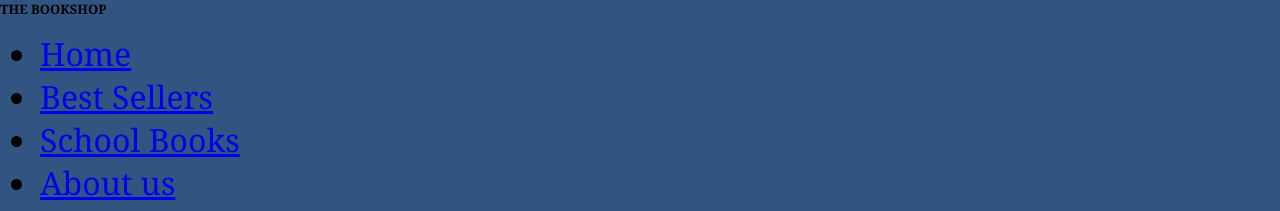
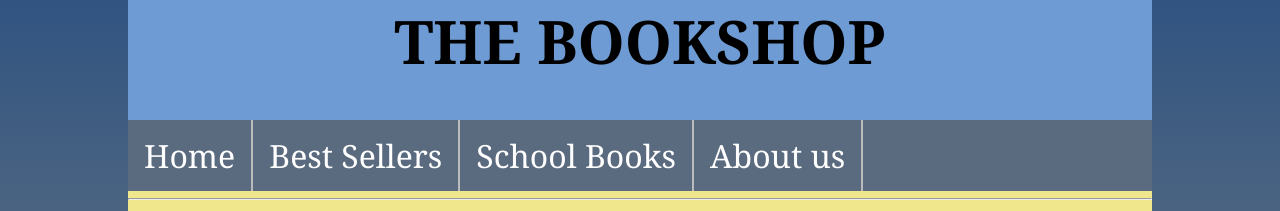
Before and after one commit to BMNyabuto/HTML_CSS_Example, a plain HTML site: page index.html in a window 1280 px wide. Shown: the top 211 px of the page. Drawn offline with Linux system fonts and the light colour scheme.

Commit message:
Added the completed css file

```diff
--- a/EXT_CSS.css
+++ b/EXT_CSS.css
@@ -1,16 +1,72 @@
 body {
-	font-family: cambria;
-	background-color: #315481;
-	background-image: linear-gradient(to bottom, #315481, #918e82 100%);
+  font-family: sans-serif;
+  background-color: #315481;
+  background-image: linear-gradient(to bottom, #315481, #918e82 100%);
+  background-attachment: fixed;
+  font-color: white;
 
-	position: absolute;
-	top:0;
-	bottom:0;
-	left:0;
-	right:0
+  position: absolute;
+  top: 0;
+  bottom: 0;
+  left: 0;
+  right: 0;
 
-	padding: 20;
-	margin:0;
+  padding: 20;
+  margin: 0;
 
-	font-size: 14px;
+  font-size: 14px;
 }
+
+ .maindiv {
+  width: 80%;
+  margin: 0 auto;
+  height: 150%;
+  background: khaki;
+  float: center;
+
+}
+ .sitetitle {
+  width: 100%;
+  margin: 0 auto;
+  height: 10%;
+  background: #6e9bd3;
+  float: center;
+  font-size: 60px;
+  text-align: center
+}
+
+ .BestSellas {
+  width: 100%;
+  height:60;
+  margin: 0 auto;
+  height: 10%;
+  background: khaki;
+  float: center;
+  font-size: 60px;
+}
+
+
+ul {
+    list-style-type: none;
+    margin: 0;
+    padding: 0;
+    overflow: hidden;
+    background-color: #5b6b7f;
+}
+
+li {
+    float: left;
+	border-right: 2px solid #bbb
+}
+
+li a {
+    display: block;
+    color: white;
+    text-align: center;
+    padding: 14px 16px;
+    text-decoration: none;
+}
+
+li a:hover {
+    background-color: #111;
+}
```
